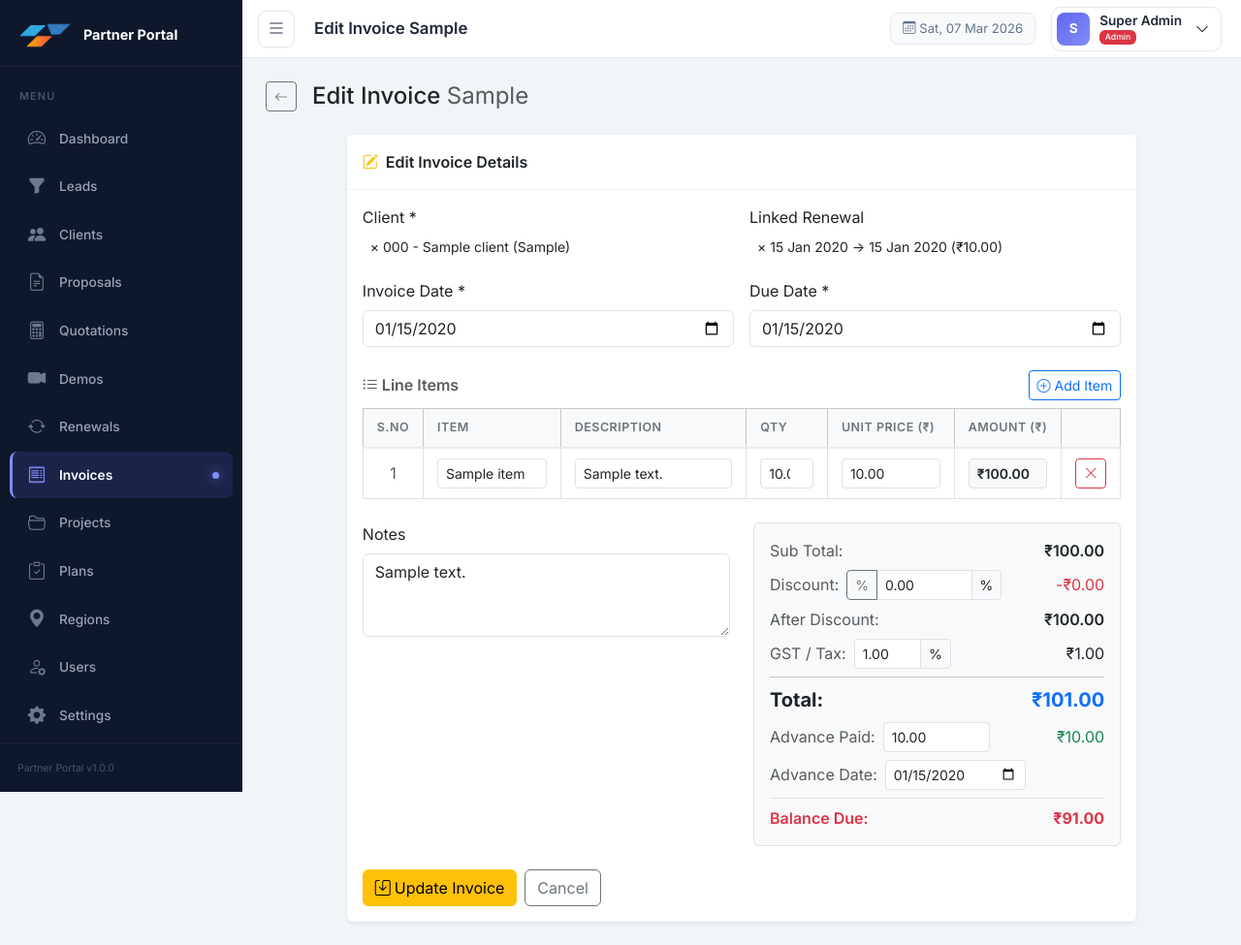
After one commit to ashiftk011/trias-partner-portal, a PHP site: page /TriasPartnerPortal/modules/invoices/edit.php?id=1 in a window 1280 px wide. The commit adds this page. Shown: the whole page at 97% size. Run offline with PHP 8.4, Linux system fonts and the light colour scheme; a user stored in the database is signed in; tables that the repository leaves empty hold one stand-in row (values such as "Sample post"); some libraries are stand-ins or nearby versions.

Commit message:
Edit invoices

```diff
--- /dev/null
+++ b/modules/invoices/edit.php
@@ -0,0 +1,391 @@
+<?php
+require_once __DIR__ . '/../../config/db.php';
+require_once __DIR__ . '/../../includes/auth.php';
+requireAccess('invoices');
+
+$db = getDB();
+$id = (int)($_GET['id'] ?? 0);
+if (!$id) redirect(BASE_URL . '/modules/invoices/index.php');
+
+$inv = $db->prepare("SELECT * FROM invoices WHERE id=?");
+$inv->execute([$id]);
+$inv = $inv->fetch();
+if (!$inv) redirect(BASE_URL . '/modules/invoices/index.php');
+
+// Don't allow editing fully paid or cancelled invoices
+if (in_array($inv['status'], ['paid', 'cancelled'])) {
+    setFlash('error', 'Paid or cancelled invoices cannot be edited.');
+    redirect(BASE_URL . '/modules/invoices/view.php?id=' . $id);
+}
+
+$itemStmt = $db->prepare("SELECT * FROM invoice_items WHERE invoice_id=? ORDER BY id");
+$itemStmt->execute([$id]);
+$lineItems = $itemStmt->fetchAll();
+
+if ($_SERVER['REQUEST_METHOD'] === 'POST') {
+    verifyCsrf();
+    $clientId      = (int)$_POST['client_id'];
+    $renewalId     = $_POST['renewal_id'] ? (int)$_POST['renewal_id'] : null;
+    $invDate       = $_POST['invoice_date'];
+    $dueDate       = $_POST['due_date'];
+    $taxPercent    = (float)$_POST['tax_percent'];
+    $discountType  = ($_POST['discount_type'] ?? 'percent') === 'fixed' ? 'fixed' : 'percent';
+    $notes         = trim($_POST['notes'] ?? '');
+    $advanceAmount = max(0, (float)($_POST['advance_amount'] ?? 0));
+    $advanceDate   = !empty($_POST['advance_date']) ? $_POST['advance_date'] : null;
+
+    $itemNames  = $_POST['item_name'] ?? [];
+    $itemDescs  = $_POST['item_desc'] ?? [];
+    $quantities = $_POST['item_qty'] ?? [];
+    $unitPrices = $_POST['item_price'] ?? [];
+    $items = [];
+    $subtotal = 0;
+    for ($i = 0; $i < count($itemNames); $i++) {
+        $name = trim($itemNames[$i] ?? '');
+        if ($name === '') continue;
+        $desc  = trim($itemDescs[$i] ?? '');
+        $qty   = max(0, (float)($quantities[$i] ?? 1));
+        $price = max(0, (float)($unitPrices[$i] ?? 0));
+        $amt   = round($qty * $price, 2);
+        $items[] = ['name' => $name, 'desc' => $desc, 'qty' => $qty, 'price' => $price, 'amount' => $amt];
+        $subtotal += $amt;
+    }
+
+    if (empty($items)) {
+        setFlash('error', 'Please add at least one line item.');
+        redirect(BASE_URL . '/modules/invoices/edit.php?id=' . $id);
+    }
+
+    if ($discountType === 'fixed') {
+        $discountAmount  = round(min((float)($_POST['discount_value'] ?? 0), $subtotal), 2);
+        $discountPercent = $subtotal > 0 ? round($discountAmount / $subtotal * 100, 4) : 0;
+    } else {
+        $discountPercent = max(0, min(100, (float)($_POST['discount_value'] ?? 0)));
+        $discountAmount  = round($subtotal * $discountPercent / 100, 2);
+    }
+
+    $afterDiscount = $subtotal - $discountAmount;
+    $taxAmount     = round($afterDiscount * $taxPercent / 100, 2);
+    $totalAmount   = round($afterDiscount + $taxAmount, 2);
+
+    // Recalculate status based on paid_amount
+    $paidAmount = (float)$inv['paid_amount'];
+    if ($paidAmount >= $totalAmount) {
+        $newStatus = 'paid';
+    } elseif ($paidAmount > 0) {
+        $newStatus = 'partial';
+    } elseif (strtotime($dueDate) < time()) {
+        $newStatus = 'overdue';
+    } else {
+        $newStatus = 'pending';
+    }
+
+    $db->prepare("UPDATE invoices SET client_id=?,renewal_id=?,invoice_date=?,due_date=?,subtotal=?,discount_type=?,discount_percent=?,discount_amount=?,tax_percent=?,tax_amount=?,total_amount=?,advance_amount=?,advance_date=?,status=?,notes=? WHERE id=?")
+       ->execute([$clientId,$renewalId,$invDate,$dueDate,$subtotal,$discountType,$discountPercent,$discountAmount,$taxPercent,$taxAmount,$totalAmount,$advanceAmount,$advanceDate,$newStatus,$notes,$id]);
+
+    $db->prepare("DELETE FROM invoice_items WHERE invoice_id=?")->execute([$id]);
+    $itemStmt = $db->prepare("INSERT INTO invoice_items (invoice_id,item_name,description,quantity,unit_price,amount) VALUES (?,?,?,?,?,?)");
+    foreach ($items as $item) {
+        $itemStmt->execute([$id, $item['name'], $item['desc'], $item['qty'], $item['price'], $item['amount']]);
+    }
+
+    setFlash('success', 'Invoice ' . $inv['invoice_no'] . ' updated successfully.');
+    redirect(BASE_URL . '/modules/invoices/view.php?id=' . $id);
+}
+
+$clients = $db->query("SELECT id,name,client_code,company FROM clients WHERE status='active' ORDER BY name")->fetchAll();
+$renewals = [];
+$rStmt = $db->prepare("SELECT id,plan_id,start_date,end_date,amount FROM renewals WHERE client_id=? AND status='active' ORDER BY end_date DESC");
+$rStmt->execute([$inv['client_id']]);
+$renewals = $rStmt->fetchAll();
+
+$pageTitle = 'Edit Invoice ' . $inv['invoice_no'];
+include __DIR__ . '/../../includes/header.php';
+?>
+
+<div class="d-flex align-items-center gap-3 mb-4">
+  <a href="<?= BASE_URL ?>/modules/invoices/view.php?id=<?= $id ?>" class="btn btn-sm btn-outline-secondary"><i class="bi bi-arrow-left"></i></a>
+  <div><h4 class="mb-0">Edit Invoice <span class="text-muted fw-normal"><?= htmlspecialchars($inv['invoice_no']) ?></span></h4></div>
+</div>
+
+<?php displayFlash(); ?>
+
+<div class="row justify-content-center">
+  <div class="col-xl-10">
+    <div class="card border-0 shadow-sm">
+      <div class="card-header bg-white fw-semibold py-3"><i class="bi bi-pencil-square me-2 text-warning"></i>Edit Invoice Details</div>
+      <div class="card-body">
+        <form method="POST" id="invoiceForm">
+          <input type="hidden" name="csrf_token" value="<?= csrfToken() ?>">
+          <div class="row g-3">
+            <div class="col-md-6">
+              <label class="form-label">Client *</label>
+              <select name="client_id" id="invClient" class="form-select select2" required>
+                <option value="">Select Client</option>
+                <?php foreach ($clients as $cl): ?>
+                <option value="<?= $cl['id'] ?>" <?= $cl['id']==$inv['client_id']?'selected':'' ?>>
+                  <?= htmlspecialchars($cl['client_code'].' - '.$cl['name'].($cl['company']?' ('.$cl['company'].')':'')) ?>
+                </option>
+                <?php endforeach; ?>
+              </select>
+            </div>
+            <div class="col-md-6">
+              <label class="form-label">Linked Renewal</label>
+              <select name="renewal_id" id="invRenewal" class="form-select select2">
+                <option value="">None</option>
+                <?php foreach ($renewals as $rn): ?>
+                <option value="<?= $rn['id'] ?>" data-amount="<?= $rn['amount'] ?>" <?= $rn['id']==$inv['renewal_id']?'selected':'' ?>>
+                  <?= date('d M Y', strtotime($rn['start_date'])) ?> → <?= date('d M Y', strtotime($rn['end_date'])) ?> (₹<?= number_format($rn['amount'],2) ?>)
+                </option>
+                <?php endforeach; ?>
+              </select>
+            </div>
+            <div class="col-md-6">
+              <label class="form-label">Invoice Date *</label>
+              <input type="date" name="invoice_date" class="form-control" value="<?= htmlspecialchars($inv['invoice_date']) ?>" required>
+            </div>
+            <div class="col-md-6">
+              <label class="form-label">Due Date *</label>
+              <input type="date" name="due_date" class="form-control" value="<?= htmlspecialchars($inv['due_date']) ?>" required>
+            </div>
+          </div>
+
+          <!-- Line Items -->
+          <div class="mt-4">
+            <div class="d-flex justify-content-between align-items-center mb-2">
+              <h6 class="fw-semibold text-muted mb-0"><i class="bi bi-list-ul me-1"></i>Line Items</h6>
+              <button type="button" class="btn btn-sm btn-outline-primary" id="addItemBtn">
+                <i class="bi bi-plus-circle me-1"></i>Add Item
+              </button>
+            </div>
+            <div class="table-responsive">
+              <table class="table table-bordered align-middle mb-0" id="itemsTable">
+                <thead class="table-light">
+                  <tr>
+                    <th style="width:4%" class="text-center">S.No</th>
+                    <th style="width:22%">Item</th>
+                    <th style="width:28%">Description</th>
+                    <th style="width:12%">Qty</th>
+                    <th style="width:17%">Unit Price (₹)</th>
+                    <th style="width:13%">Amount (₹)</th>
+                    <th style="width:4%"></th>
+                  </tr>
+                </thead>
+                <tbody id="itemsBody">
+                  <?php if (!empty($lineItems)): ?>
+                    <?php foreach ($lineItems as $idx => $item): ?>
+                    <tr class="item-row">
+                      <td class="row-num text-center text-muted"><?= $idx+1 ?></td>
+                      <td><input type="text" name="item_name[]" class="form-control form-control-sm" placeholder="Item name" required value="<?= htmlspecialchars($item['item_name']) ?>"></td>
+                      <td><input type="text" name="item_desc[]" class="form-control form-control-sm" placeholder="Details (optional)" value="<?= htmlspecialchars($item['description'] ?? '') ?>"></td>
+                      <td><input type="number" name="item_qty[]" class="form-control form-control-sm item-qty" min="0" step="0.01" value="<?= $item['quantity'] ?>"></td>
+                      <td><input type="number" name="item_price[]" class="form-control form-control-sm item-price" min="0" step="0.01" value="<?= $item['unit_price'] ?>"></td>
+                      <td><input type="text" class="form-control form-control-sm item-amount bg-light fw-semibold" readonly></td>
+                      <td class="text-center"><button type="button" class="btn btn-sm btn-outline-danger remove-item" title="Remove"><i class="bi bi-x-lg"></i></button></td>
+                    </tr>
+                    <?php endforeach; ?>
+                  <?php else: ?>
+                  <tr class="item-row">
+                    <td class="row-num text-center text-muted">1</td>
+                    <td><input type="text" name="item_name[]" class="form-control form-control-sm" placeholder="Item name" required></td>
+                    <td><input type="text" name="item_desc[]" class="form-control form-control-sm" placeholder="Details (optional)"></td>
+                    <td><input type="number" name="item_qty[]" class="form-control form-control-sm item-qty" min="0" step="0.01" value="1"></td>
+                    <td><input type="number" name="item_price[]" class="form-control form-control-sm item-price" min="0" step="0.01" value=""></td>
+                    <td><input type="text" class="form-control form-control-sm item-amount bg-light fw-semibold" readonly></td>
+                    <td class="text-center"><button type="button" class="btn btn-sm btn-outline-danger remove-item" title="Remove"><i class="bi bi-x-lg"></i></button></td>
+                  </tr>
+                  <?php endif; ?>
+                </tbody>
+              </table>
+            </div>
+          </div>
+
+          <!-- Totals Section -->
+          <div class="row mt-4">
+            <div class="col-md-6">
+              <label class="form-label">Notes</label>
+              <textarea name="notes" class="form-control" rows="3" placeholder="Payment terms, services included, etc."><?= htmlspecialchars($inv['notes'] ?? '') ?></textarea>
+            </div>
+            <div class="col-md-6">
+              <div class="bg-light rounded p-3 border">
+                <div class="d-flex justify-content-between mb-2">
+                  <span class="text-muted">Sub Total:</span>
+                  <span class="fw-semibold" id="dispSubtotal">₹0.00</span>
+                </div>
+                <div class="d-flex justify-content-between align-items-center mb-2">
+                  <div class="d-flex align-items-center gap-2">
+                    <span class="text-muted">Discount:</span>
+                    <div class="input-group input-group-sm" style="width:160px">
+                      <button type="button" class="btn btn-outline-secondary btn-sm px-2" id="discTypeToggle" title="Switch between % and ₹"><?= $inv['discount_type']==='fixed'?'₹':'%' ?></button>
+                      <input type="hidden" name="discount_type" id="discTypeHidden" value="<?= htmlspecialchars($inv['discount_type'] ?? 'percent') ?>">
+                      <input type="number" name="discount_value" id="invDiscount" class="form-control" value="<?= $inv['discount_type']==='fixed' ? $inv['discount_amount'] : $inv['discount_percent'] ?>" min="0" step="0.01" <?= $inv['discount_type']!=='fixed'?'max="100"':'' ?>>
+                      <span class="input-group-text" id="discSymbol"><?= $inv['discount_type']==='fixed'?'₹':'%' ?></span>
+                    </div>
+                  </div>
+                  <span class="text-danger" id="dispDiscount">-₹0.00</span>
+                </div>
+                <div class="d-flex justify-content-between mb-2">
+                  <span class="text-muted">After Discount:</span>
+                  <span class="fw-semibold" id="dispAfterDiscount">₹0.00</span>
+                </div>
+                <div class="d-flex justify-content-between align-items-center mb-2">
+                  <div class="d-flex align-items-center gap-2">
+                    <span class="text-muted">GST / Tax:</span>
+                    <div class="input-group input-group-sm" style="width:100px">
+                      <input type="number" name="tax_percent" id="invTax" class="form-control" value="<?= $inv['tax_percent'] ?>" min="0" max="100" step="0.01">
+                      <span class="input-group-text">%</span>
+                    </div>
+                  </div>
+                  <span id="dispTax">₹0.00</span>
+                </div>
+                <hr class="my-2">
+                <div class="d-flex justify-content-between mb-2">
+                  <span class="fw-bold fs-5">Total:</span>
+                  <span class="fw-bold fs-5 text-primary" id="dispTotal">₹0.00</span>
+                </div>
+                <div class="d-flex justify-content-between align-items-center mb-2">
+                  <div class="d-flex align-items-center gap-2">
+                    <span class="text-muted">Advance Paid:</span>
+                    <input type="number" name="advance_amount" id="invAdvance" class="form-control form-control-sm" style="width:110px" value="<?= $inv['advance_amount'] ?? 0 ?>" min="0" step="0.01">
+                  </div>
+                  <span class="text-success" id="dispAdvance">₹0.00</span>
+                </div>
+                <div class="d-flex justify-content-between align-items-center mb-2">
+                  <div class="d-flex align-items-center gap-2">
+                    <span class="text-muted">Advance Date:</span>
+                    <input type="date" name="advance_date" id="invAdvanceDate" class="form-control form-control-sm" style="width:145px" value="<?= htmlspecialchars($inv['advance_date'] ?? '') ?>">
+                  </div>
+                </div>
+                <div class="d-flex justify-content-between border-top pt-2 mt-1">
+                  <span class="fw-semibold text-danger">Balance Due:</span>
+                  <span class="fw-bold text-danger" id="dispBalance">₹0.00</span>
+                </div>
+              </div>
+            </div>
+          </div>
+
+          <div class="mt-4 d-flex gap-2">
+            <button type="submit" class="btn btn-warning"><i class="bi bi-save me-1"></i>Update Invoice</button>
+            <a href="<?= BASE_URL ?>/modules/invoices/view.php?id=<?= $id ?>" class="btn btn-outline-secondary">Cancel</a>
+          </div>
+        </form>
+      </div>
+    </div>
+  </div>
+</div>
+
+<script>
+let rowCounter = <?= max(count($lineItems), 1) ?>;
+
+function renumberRows() {
+  document.querySelectorAll('#itemsBody .item-row').forEach((row, i) => {
+    row.querySelector('.row-num').textContent = i + 1;
+  });
+}
+
+function calcRow(row) {
+  const qty = parseFloat(row.querySelector('.item-qty').value) || 0;
+  const price = parseFloat(row.querySelector('.item-price').value) || 0;
+  row.querySelector('.item-amount').value = '₹' + (qty * price).toFixed(2);
+  calcTotals();
+}
+
+function calcTotals() {
+  let subtotal = 0;
+  document.querySelectorAll('#itemsBody .item-row').forEach(row => {
+    subtotal += (parseFloat(row.querySelector('.item-qty').value) || 0) * (parseFloat(row.querySelector('.item-price').value) || 0);
+  });
+
+  const discType = document.getElementById('discTypeHidden').value;
+  const discVal  = parseFloat(document.getElementById('invDiscount').value) || 0;
+  const discAmt  = discType === 'fixed' ? Math.min(discVal, subtotal) : subtotal * discVal / 100;
+  const afterDisc = subtotal - discAmt;
+  const taxPct = parseFloat(document.getElementById('invTax').value) || 0;
+  const taxAmt = afterDisc * taxPct / 100;
+  const total = afterDisc + taxAmt;
+  const advance = parseFloat(document.getElementById('invAdvance').value) || 0;
+  const balance = Math.max(0, total - advance);
+
+  document.getElementById('dispSubtotal').textContent = '₹' + subtotal.toFixed(2);
+  document.getElementById('dispDiscount').textContent = '-₹' + discAmt.toFixed(2);
+  document.getElementById('dispAfterDiscount').textContent = '₹' + afterDisc.toFixed(2);
+  document.getElementById('dispTax').textContent = '₹' + taxAmt.toFixed(2);
+  document.getElementById('dispTotal').textContent = '₹' + total.toFixed(2);
+  document.getElementById('dispAdvance').textContent = '₹' + advance.toFixed(2);
+  document.getElementById('dispBalance').textContent = '₹' + balance.toFixed(2);
+}
+
+function addRow(name = '', desc = '', qty = 1, price = '') {
+  rowCounter++;
+  const tr = document.createElement('tr');
+  tr.className = 'item-row';
+  tr.innerHTML = `
+    <td class="row-num text-center text-muted">${rowCounter}</td>
+    <td><input type="text" name="item_name[]" class="form-control form-control-sm" placeholder="Item name" required value="${name}"></td>
+    <td><input type="text" name="item_desc[]" class="form-control form-control-sm" placeholder="Details (optional)" value="${desc}"></td>
+    <td><input type="number" name="item_qty[]" class="form-control form-control-sm item-qty" min="0" step="0.01" value="${qty}"></td>
+    <td><input type="number" name="item_price[]" class="form-control form-control-sm item-price" min="0" step="0.01" value="${price}"></td>
+    <td><input type="text" class="form-control form-control-sm item-amount bg-light fw-semibold" readonly></td>
+    <td class="text-center"><button type="button" class="btn btn-sm btn-outline-danger remove-item" title="Remove"><i class="bi bi-x-lg"></i></button></td>
+  `;
+  document.getElementById('itemsBody').appendChild(tr);
+  attachRowEvents(tr);
+  renumberRows();
+  calcTotals();
+}
+
+function attachRowEvents(row) {
+  row.querySelector('.item-qty').addEventListener('input', () => calcRow(row));
+  row.querySelector('.item-price').addEventListener('input', () => calcRow(row));
+  row.querySelector('.remove-item').addEventListener('click', () => {
+    if (document.querySelectorAll('#itemsBody .item-row').length > 1) {
+      row.remove();
+      renumberRows();
+      calcTotals();
+    }
+  });
+}
+
+document.querySelectorAll('#itemsBody .item-row').forEach(row => {
+  attachRowEvents(row);
+  calcRow(row);
+});
+
+document.getElementById('addItemBtn').addEventListener('click', () => addRow());
+document.getElementById('invDiscount').addEventListener('input', calcTotals);
+document.getElementById('invTax').addEventListener('input', calcTotals);
+document.getElementById('invAdvance').addEventListener('input', calcTotals);
+
+document.getElementById('discTypeToggle').addEventListener('click', function() {
+  const hidden = document.getElementById('discTypeHidden');
+  const symbol = document.getElementById('discSymbol');
+  if (hidden.value === 'percent') {
+    hidden.value = 'fixed';
+    this.textContent = '₹';
+    symbol.textContent = '₹';
+    document.getElementById('invDiscount').removeAttribute('max');
+  } else {
+    hidden.value = 'percent';
+    this.textContent = '%';
+    symbol.textContent = '%';
+    document.getElementById('invDiscount').setAttribute('max', '100');
+  }
+  calcTotals();
+});
+
+$('#invClient').on('change', function() {
+  const clientId = this.value;
+  $('#invRenewal').html('<option value="">None</option>');
+  if (clientId) {
+    $.getJSON('<?= BASE_URL ?>/modules/invoices/get_renewals.php?client_id='+clientId, function(data) {
+      data.forEach(r => {
+        $('#invRenewal').append(`<option value="${r.id}" data-amount="${r.amount}">${r.label}</option>`);
+      });
+    });
+  }
+});
+
+calcTotals();
+</script>
+
+<?php include __DIR__ . '/../../includes/footer.php'; ?>
--- a/modules/invoices/index.php
+++ b/modules/invoices/index.php
@@ -167,6 +167,9 @@ include __DIR__ . '/../../includes/header.php';
             <td class="text-center">
               <div class="btn-group btn-group-sm">
                 <a href="<?= BASE_URL ?>/modules/invoices/view.php?id=<?= $inv['id'] ?>" class="btn btn-outline-info" title="View"><i class="bi bi-eye"></i></a>
+                <?php if (!in_array($inv['status'],['paid','cancelled'])): ?>
+                <a href="<?= BASE_URL ?>/modules/invoices/edit.php?id=<?= $inv['id'] ?>" class="btn btn-outline-warning" title="Edit"><i class="bi bi-pencil-square"></i></a>
+                <?php endif; ?>
                 <?php if (in_array($inv['status'],['pending','partial','overdue'])): ?>
                 <a href="<?= BASE_URL ?>/modules/invoices/payment.php?invoice_id=<?= $inv['id'] ?>" class="btn btn-outline-success" title="Add Payment"><i class="bi bi-cash-coin"></i></a>
                 <?php endif; ?>
--- a/modules/invoices/view.php
+++ b/modules/invoices/view.php
@@ -70,6 +70,11 @@ include __DIR__ . '/../../includes/header.php';
   </div>
   <div class="d-flex gap-2">
     <?= statusBadge($inv['status']) ?>
+    <?php if (!in_array($inv['status'],['paid','cancelled'])): ?>
+    <a href="<?= BASE_URL ?>/modules/invoices/edit.php?id=<?= $id ?>" class="btn btn-warning btn-sm">
+      <i class="bi bi-pencil-square me-1"></i>Edit
+    </a>
+    <?php endif; ?>
     <?php if (in_array($inv['status'],['pending','partial','overdue'])): ?>
     <a href="<?= BASE_URL ?>/modules/invoices/payment.php?invoice_id=<?= $id ?>" class="btn btn-success btn-sm">
       <i class="bi bi-cash-coin me-1"></i>Record Payment
```
